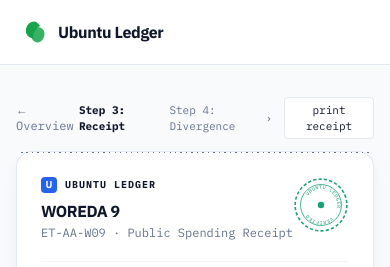
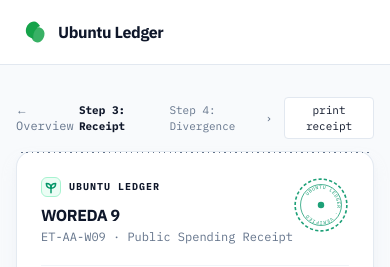
Before and after one commit to Natnael-Dev/ubuntu-ledger, a Next.js app: page /receipt/4412 in a window 390 px wide. Shown: the top 267 px of the page. Built offline with nearby package versions, Linux system fonts and the light colour scheme; no server answers.

Commit message:
fix(ui): unify receipt brand identity and update final visual verification screenshots across all breakpoints

```diff
--- a/src/app/receipt/[code]/page.tsx
+++ b/src/app/receipt/[code]/page.tsx
@@ -207,8 +207,12 @@
             <div className="flex justify-between items-start">
               <div>
                 <div className="flex items-center gap-2 mb-1.5">
-                  <div className="w-4 h-4 rounded bg-blue-600 flex items-center justify-center text-white">
-                    <span className="text-[10px] font-bold">U</span>
+                  <div className="w-5 h-5 rounded-md bg-emerald-50 border border-emerald-200 flex items-center justify-center text-emerald-600">
+                    <svg className="w-3.5 h-3.5" viewBox="0 0 24 24" fill="none" stroke="currentColor" strokeWidth="2.5" strokeLinecap="round" strokeLinejoin="round" aria-hidden="true">
+                      <path d="M12 22v-9" />
+                      <path d="M12 13c0-4.5 3.5-7 8-7 0 4.5-2.5 8-8 8Z" />
+                      <path d="M12 13c0-4.5-3.5-7-8-7 0 4.5 2.5 8 8 8Z" />
+                    </svg>
                   </div>
                   <span className="font-mono text-[10px] font-bold text-slate-900 uppercase tracking-widest">
                     Ubuntu Ledger
```
Also changed, not shown: 30 other files (tests, documents, lock files or other folders).
